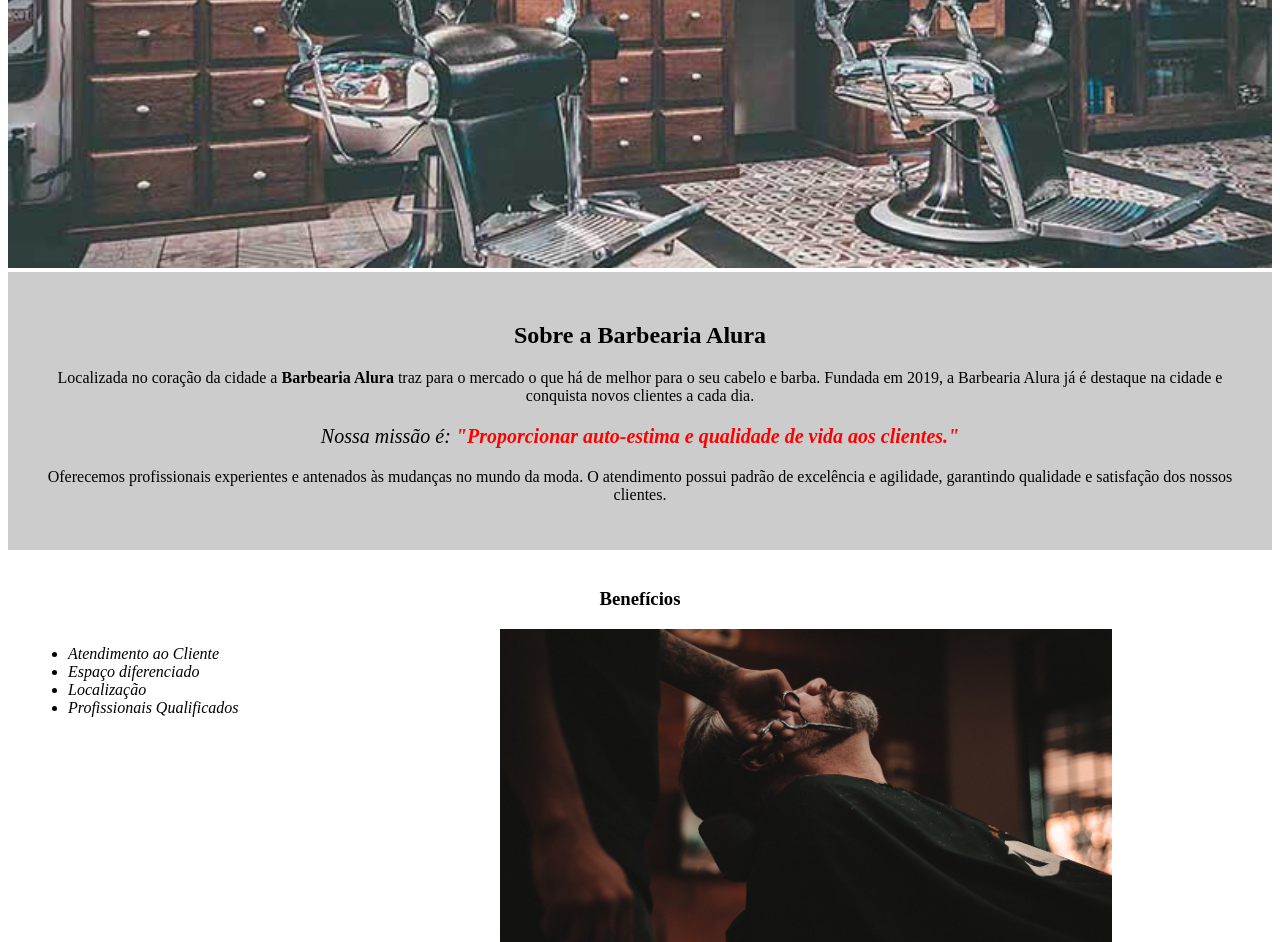
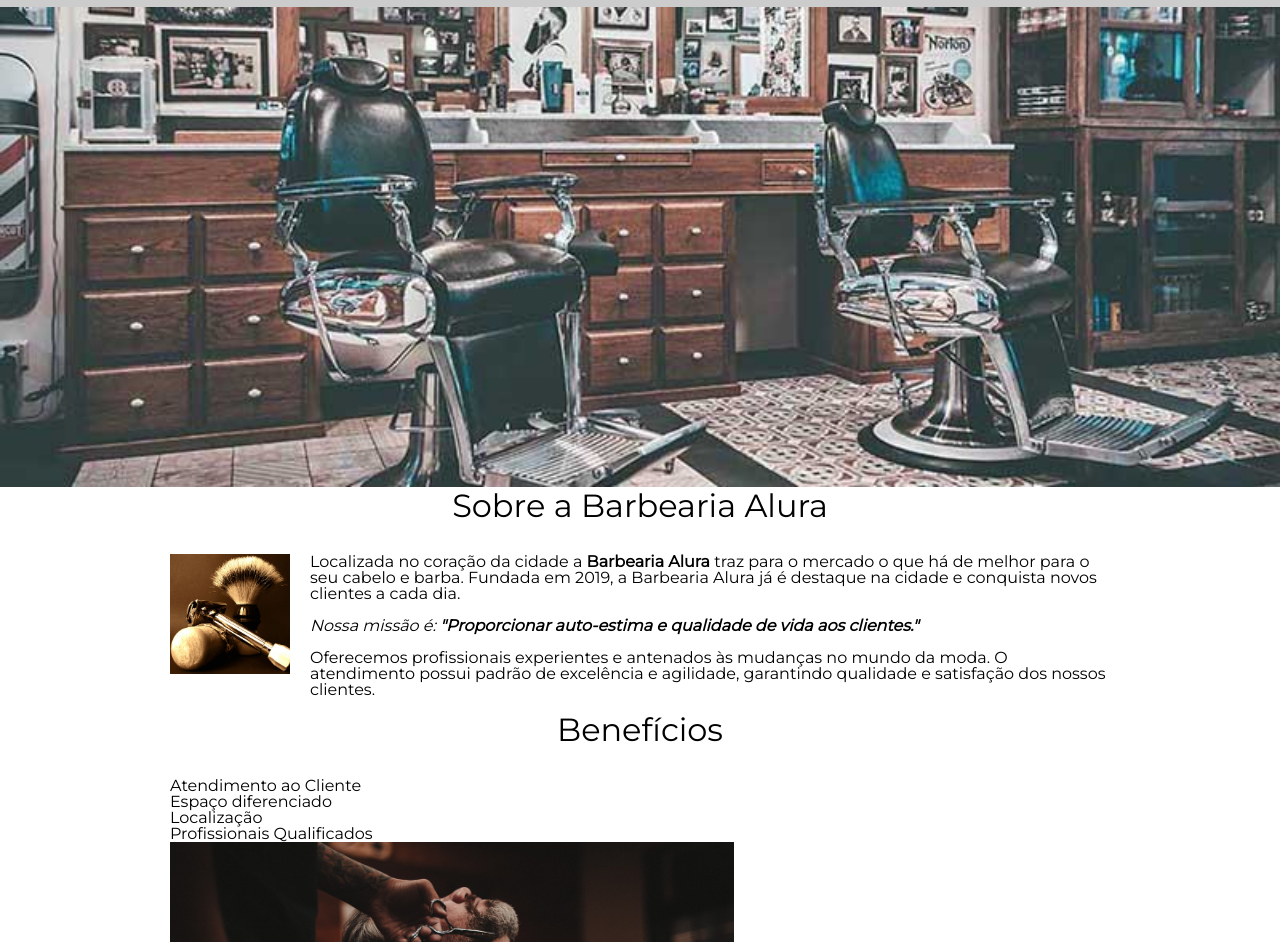
Before and after one commit to emanuelucas04/barbearia-alura, a plain HTML site: page index.html in a window 1280 px wide. Shown: the part 286-1228 px from the top of the page. Drawn offline with Linux system fonts and the light colour scheme.

Commit message:
refatorando a página principal

```diff
--- a/index.html
+++ b/index.html
@@ -3,17 +3,31 @@
     <head>
         <meta charset="UTF-8">
         <title>Barbearia Alura</title>
-        <link rel="stylesheet" href="style-home.css">
+        <link rel="stylesheet" href="reset.css">
+        <link rel="stylesheet" href="style.css">
+        <link href="https://fonts.googleapis.com/css?family=Montserrat&display=swap" rel="stylesheet">
     </head>
     <body>
         <header>
-            <h1 class="titulo-principal">Barbearia Alura</h1>
+            <div class="caixa">
+                <h1><img src="imagens/logo.png"></h1>
+                <nav>
+                    <ul>
+                        <li><a href="index.html">Home</a></li>
+                        <li><a href="produtos.html">Produtos</a></li>
+                        <li><a href="contato.html">Contatos</a></li>
+                    </ul>
+                </nav>
+            </div>
         </header>
 
-        <img id="banner" src="banner.jpg">
+        <img class="banner" src="banner.jpg">
 
-        <div class="principal">
-            <h2 class="titulo-centralizado">Sobre a Barbearia Alura</h2>
+        <main>
+            <section class="principal">
+                <h2 class="titulo-principal">Sobre a Barbearia Alura</h2>
+
+                <img class="utensilios" src="imagens/utensilios.jpg" alt="utensílios de um barbeiro">
 
                 <p>Localizada no coração da cidade a <strong>Barbearia Alura</strong> traz para o mercado o que há de melhor para o seu cabelo e barba.
                     Fundada em 2019, a Barbearia Alura já é destaque na cidade e conquista novos clientes a cada dia.</p>
@@ -22,10 +36,10 @@
 
                 <p>Oferecemos profissionais experientes e antenados às mudanças no mundo da moda.
                 O atendimento possui padrão de excelência e agilidade, garantindo qualidade e satisfação dos nossos clientes.</p>
-        </div>
+            </section>
 
-        <div class="beneficios">
-            <h3 class="titulo-centralizado">Benefícios</h3>
+            <section class="beneficios">
+                <h3 class="titulo-principal">Benefícios</h3>
 
                 <ul>
                     <li class="itens">Atendimento ao Cliente</li>
@@ -35,6 +49,14 @@
                 </ul>
 
                 <img src="beneficios.jpg" class="imagembeneficios">
-        </div>
+
+            </section>
+        </main>
+
+        <footer>
+            <img src="imagens/logo-branco.png">
+            <p class="copyright">&copy; Copyright Barbearia Alura - 2019</p>
+        </footer>
+
     </body>
 </html>
--- a/style.css
+++ b/style.css
@@ -1,3 +1,7 @@
+body {
+    font-family: 'Montserrat', sans-serif;
+}
+
 header {
     background: #CCCCCC;
     padding: 20px 0;
@@ -148,3 +152,37 @@ td, th {
     border: 1px solid #000000;
     padding: 8px 15px;
 }
+
+/* css da página inicial */
+.banner {
+    width: 100%;
+}
+
+.titulo-principal {
+    text-align: center;
+    font-size: 2em;
+    margin: 0 0 1em;
+    clear: left;
+}
+
+.principal p {
+    margin: 0 0 1em;
+}
+
+.principal strong {
+    font-weight: bold;
+}
+
+.principal em {
+    font-style: italic;
+}
+
+.utensilios {
+    width: 120px;
+    float: left;
+    margin: 0 20px 20px 0;
+}
+
+.imagembeneficios {
+    width: 60%;
+}
```
Also changed, not shown: imagens/utensilios.jpg (added). Lines whose indentation alone changed are shown as unchanged.
